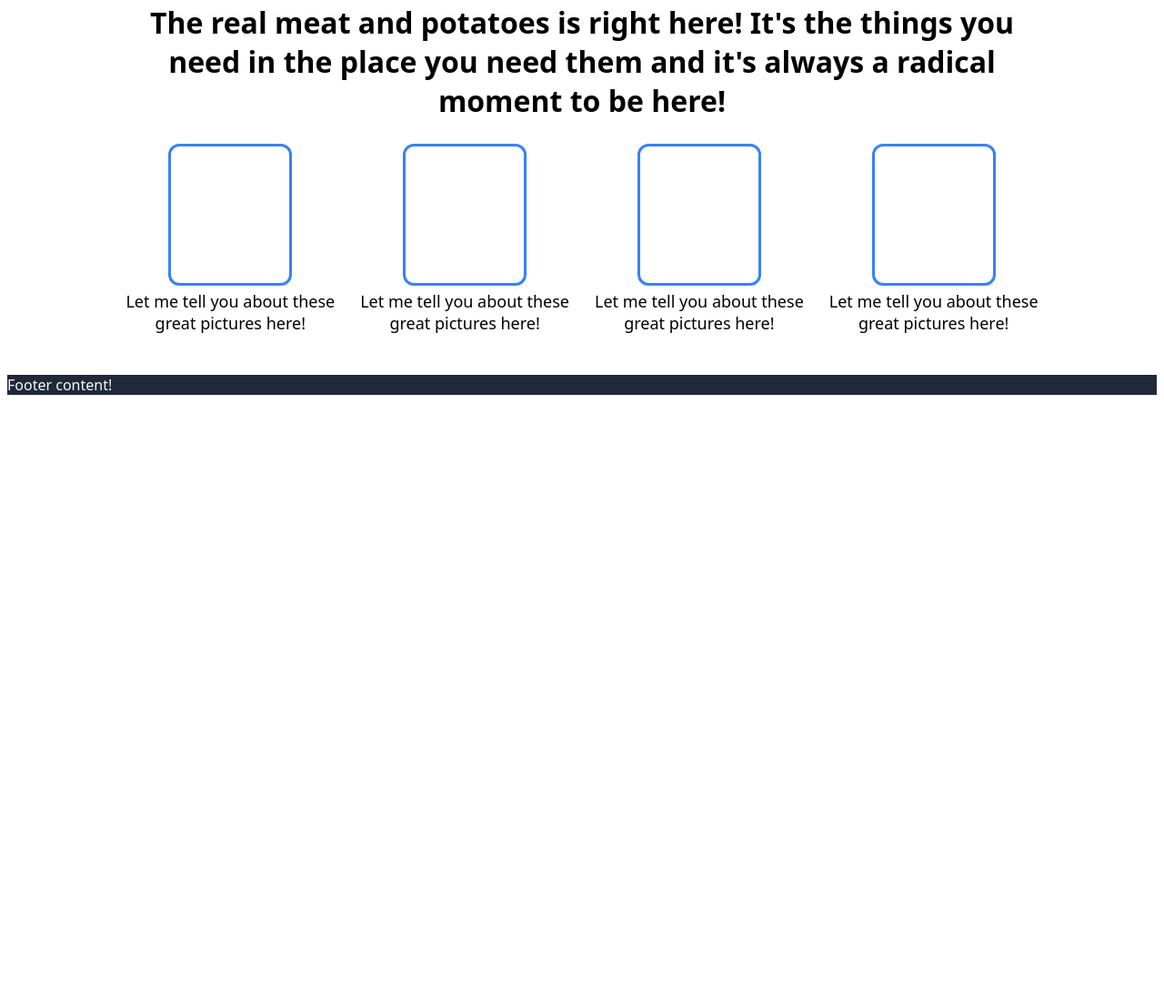
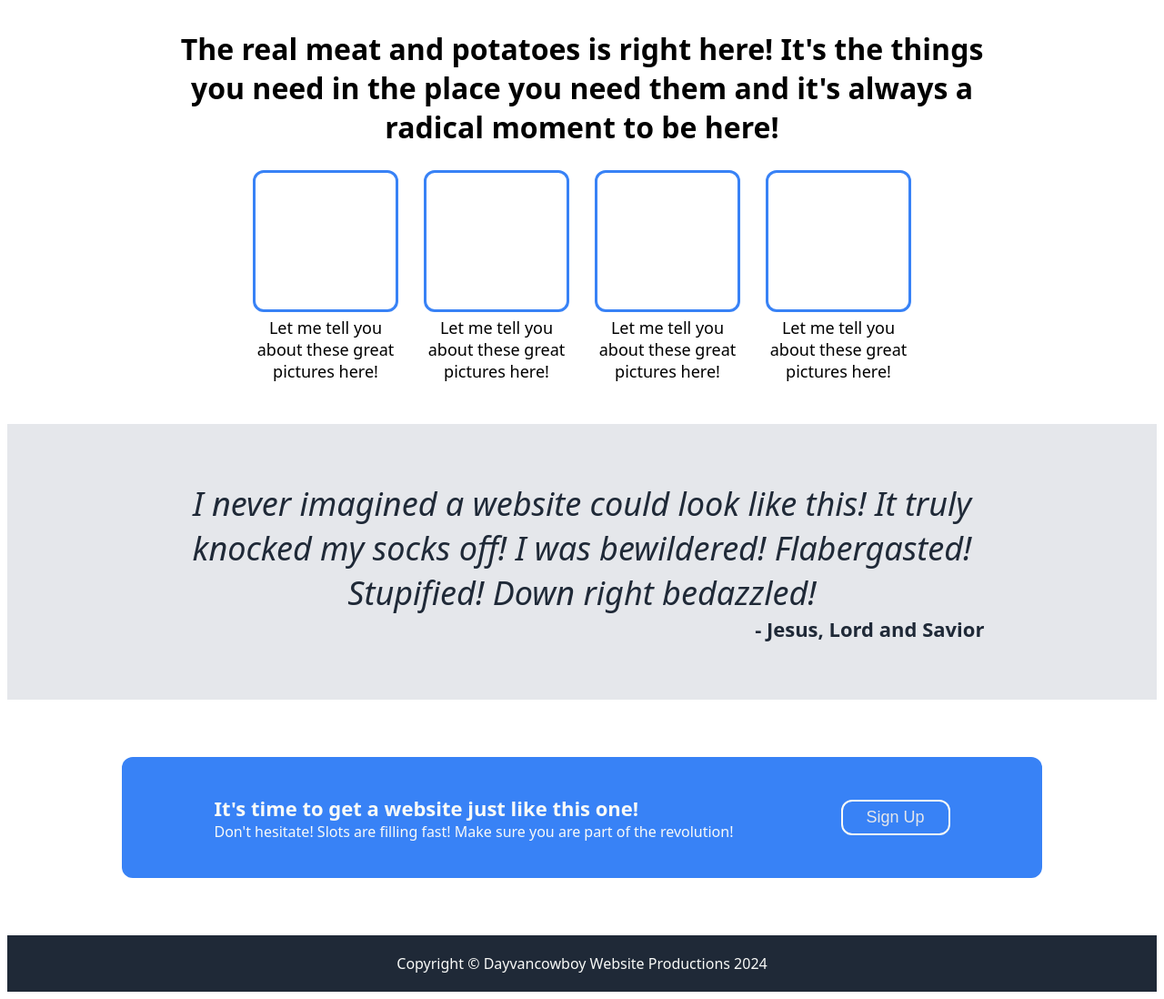
Before and after one commit to dayvancowboy13/css-flex-project, a plain HTML site: page index.html in a window 1280 px wide. Shown: the part 496-1594 px from the top of the page at 91% size. Before the commit the page ends 938 px from the top, so only its background shows below. Drawn offline with Linux system fonts and the light colour scheme.

Commit message:
finished the project to my satisfaction :)

```diff
--- a/index.html
+++ b/index.html
@@ -51,16 +51,27 @@
                     </div>
                 </div>
             </div>
+
             <div class="quote">
+                <p class="quote-text">I never imagined a website could look like this! It truly knocked my socks off! I was bewildered! Flabergasted! Stupified! Down right bedazzled!</p>
+                <p class="quote-source">- Jesus, Lord and Savior</p>
+            </div>
 
+            <div class="call-to-action">
+                <div class="call-container">
+                    <div class="call-text">
+                        <h1>It's time to get a website just like this one!</h1>
+                        <p>Don't hesitate! Slots are filling fast! Make sure you are part of the revolution!</p>
+                    </div>
+                    <div class="call-button">
+                        <button>Sign Up</button>
+                    </div>
             </div>
-            <div class="call-to-action">
-
             </div>
         </div>
 
         <div class="footer">
-            Footer content!
+            Copyright © Dayvancowboy Website Productions 2024
         </div>
     </body>
 </html>
--- a/style.css
+++ b/style.css
@@ -24,7 +24,7 @@ html {
     display: flex;
     color: white;
     justify-content: space-between;
-    padding: 5% 10%;
+    padding: 6% 10%;
 }
 .hero-info {
     display: flex;
@@ -56,7 +56,7 @@ html {
 
 button {
     background-color:#3882F6;
-    padding: 5px 10px;
+    padding: 7px 10px;
     border:none;
     border-radius: 12px;
     width: 120px;
@@ -79,28 +79,33 @@ button:hover {
 .body {
     /* display: flex; */
     /* flex-direction: column; */
-    padding: 2% 10%;
+    /* padding: 2% 10%; */
+}
+.info {
+    padding: 2% 15%;
 }
 .body-info-container {
     display: flex;
-    gap: 20px;
+    gap: 28px;
+    justify-content:center;
 }
 .info-img {
     display: flex;
     border-color: #3882F6;
     border-radius: 12px;
     border-style: solid;
-    height: 150px;
-    width: 130px;
-    flex: 1 0 auto;
+    min-height: 150px;
+    min-width: 130px;
+    /* flex: 1; */
 }
 .body-info-box {
     display:flex;
     flex-direction: column;
     margin-top: 5px;
     margin-bottom: 10px;
-    align-items: center;
+    /* align-items: center; */
     justify-content: center;
+    width: 160px;
 }
 
 .body-info-box p {
@@ -111,8 +116,68 @@ button:hover {
     /* color:#E5E7EB; */
 }
 
+/* QUOTE SECTION */
+.quote {
+    background-color: #E5E7EB;
+    padding: 5% 15%;
+}
+
+.quote-text {
+    font-size: 36px;
+    font-style: italic;
+    color: #1f2937;
+    margin: 0;
+    text-align: center;
+}
+.quote-source {
+    font-size: 22px;
+    font-weight: bold;
+    color: #1f2937;
+    margin: 0;
+    text-align: right;
+}
+/* Call to action  */
+.call-to-action{
+    padding: 5% 10%;
+}
+.call-container {
+    background-color: #3882F6;
+    display: flex;
+    /* flex-direction: column; */
+    justify-content: center;
+    padding: 4% 10%;
+    border-radius: 12px;
+}
+
+.call-text {
+    color: #F9FAF8;
+    flex: 1.5;
+}
+
+.call-text h1 {
+    font-size: 22px;
+    margin:0;
+}
+.call-text p {
+    /* font-size: 22px; */
+    margin:0;
+}
+
+.call-button {
+    display: flex;
+    justify-content: center;
+    align-items: center;
+}
+
+.call-to-action button {
+    border: solid #F9FAF8 2px;
+}
+
+/* Footer and misc below */
 .footer {
     color: #F9FAF8;
+    text-align: center;
+    padding: 20px;
 }
 
 .hero, .footer {
```
